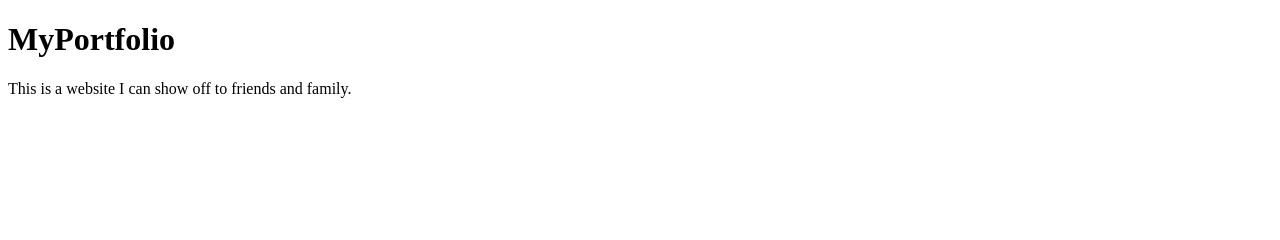
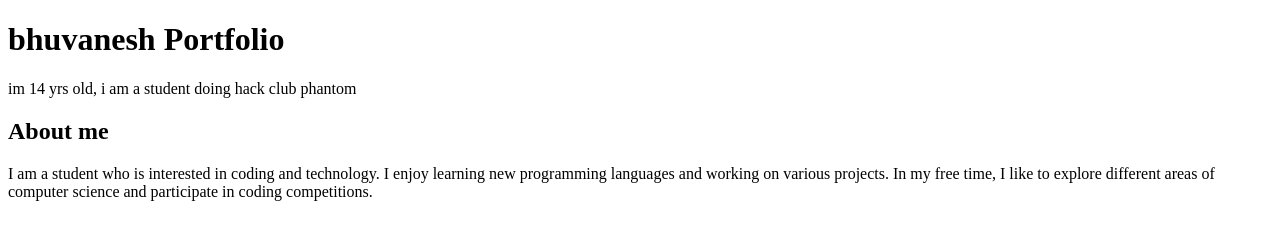
Before and after one commit to bhuvaneshgattupallyreddy-cmd/myportfolio, a plain HTML site: page index.html in a window 1280 px wide. Drawn offline with Linux system fonts and the light colour scheme.

Commit message:
added about me

```diff
--- a/index.html
+++ b/index.html
@@ -1,10 +1,14 @@
 <!DOCTYPE html>
 <html>
 	<head>
-		<title>MyPortfolio</title>
+		<title>bhuvanesh Portfolio</title>
 	</head>
 	<body>
-		<h1>MyPortfolio</h1>
-		<p>This is a website I can show off to friends and family.</p>
+		<h1>bhuvanesh Portfolio</h1>
+		<p>im 14 yrs old, i am a student doing hack club phantom</p>
 	</body>
+	<h2>About me</h2>
+	<P>
+		I am a student who is interested in coding and technology. I enjoy learning new programming languages and working on various projects. In my free time, I like to explore different areas of computer science and participate in coding competitions.
+	</P>
 </html>
```
